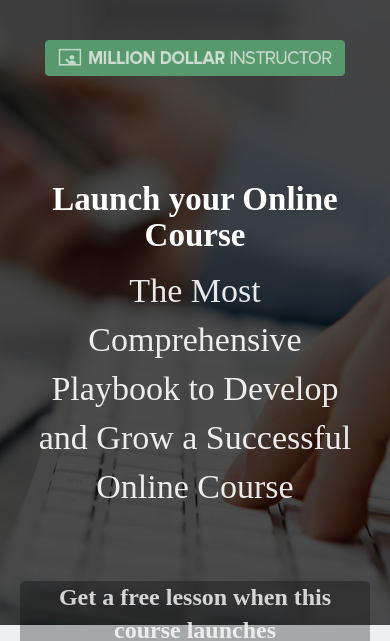
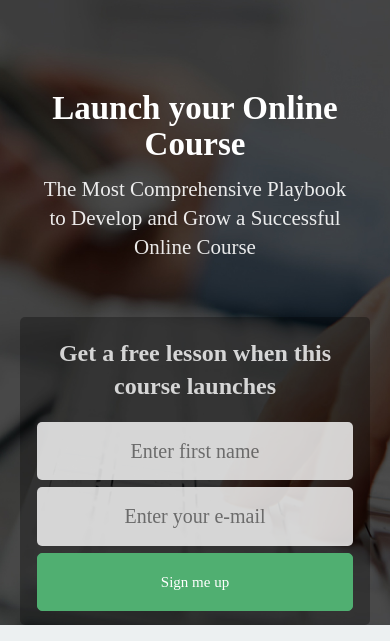
Before and after one commit to UseFedora/mdi, a Jekyll site: the page built from index.html, in a window 390 px wide. Shown: the top 641 px of the page. Built offline with Jekyll 4.4.1, drawn with Linux system fonts in a browser that asks for light colours; nearby versions of some CDN libraries; some web fonts are replaced; grey boxes are pictures that could not be loaded.

Commit message:
Responsive fixes

```diff
--- a/_sass/imports/fedora.scss
+++ b/_sass/imports/fedora.scss
@@ -1561,13 +1561,6 @@ header.half-height {
     font-weight: 200;
     font-size: 23px;
     margin-top: 25px; }
-  @media screen and (max-width: 1199px) {
-    .homepage-hero h2.heading {
-      font-size: 38px !important; }
-    .homepage-hero h3.subtitle {
-      font-size: 20px !important;
-      margin-top: 18px !important;
-      line-height: 27px !important; } }
 
 h2.homepage-section-title {
   text-align: center;
--- a/_sass/layouts/default-responsive.scss
+++ b/_sass/layouts/default-responsive.scss
@@ -39,19 +39,29 @@ $screen-md-max:              ($screen-lg-min - 1) !default;
 
 /* Extra small screen / phone */
 @media (min-width: 0px) and (max-width: 373px) {
-	.logo {
-	  width: 100%;
-	}
 }
 
 @media (min-width: 0px) and (max-width: $screen-xs-max) {
+	.logo {
+	  display: none;
+	}
+
 	h2.headline {
-		margin-top: 105px !important;
+		margin-top: 50px !important;
 		font-size: 33px !important;
+	}
+
+	h3.subtitle {
+		font-size: 21px !important;
+		line-height: 29px !important;
 	}
 
 	h2.section-title {
 		font-size: 33px !important;
+	}
+
+	.black-transparent-bg {
+		float: left;
 	}
 
 	.btn-primary {
@@ -60,19 +70,26 @@ $screen-md-max:              ($screen-lg-min - 1) !default;
 	}
 }
 
+@media (min-width: $screen-xs-max) {
+	h3.subtitle {
+		font-size: 34px !important;
+    line-height: 49px !important;
+  }
+}
+
 
 /* Tablets and below */
-@media (max-width: $screen-sm-max) {
+@media (min-width: $screen-xs-max) and (max-width: $screen-sm-max) {
 
 	h2.heading {
 		font-size: 38px;
 	}
 
 	h3.subtitle {
-		font-size: 20px !important;
-		margin-top: 18px !important;
-		line-height: 27px !important;
+		font-size: 31px !important;
+		line-height: 39px !important;
 	}
+
 
 }
 
--- a/_sass/layouts/default.scss
+++ b/_sass/layouts/default.scss
@@ -58,9 +58,7 @@ a {
   }
 
   h3.subtitle {
-    margin-top: 12px !important;
-    font-size: 34px !important;
-    line-height: 49px !important;
+    margin-top: 12px;
     color: rgba(255,255,255,0.9) !important;
 
     a {
--- a/index.html
+++ b/index.html
@@ -65,15 +65,15 @@ background-position: center !important;">
         <!--  Form starts here  -->
         <form id="ck_subscribe_form" class="signup-form" action="https://app.convertkit.com/landing_pages/913/subscribe" data-remote="true">
           <input type="hidden" name="id" value="913" id="landing_page_id"></input>
-            <div class="col-xs-4 col-sm-4">
+            <div class="col-xs-12 col-sm-4">
               <input name="first_name" id="ck_firstNameField" required type="textbox" placeholder="Enter first name">
             </div>
 
-            <div class="col-xs-4 col-sm-4">
+            <div class="col-xs-12 col-sm-4">
               <input name="email" id="ck_emailField" required type="textbox" placeholder="Enter your e-mail">
             </div>
 
-            <div class="col-xs-4 col-sm-4">
+            <div class="col-xs-12 col-sm-4">
               <input class="btn-primary btn-hg" type="submit" id='ck_subscribe_button' value="{{site.data.homepage.signup.button}}">
             </div>
         </form>
```
